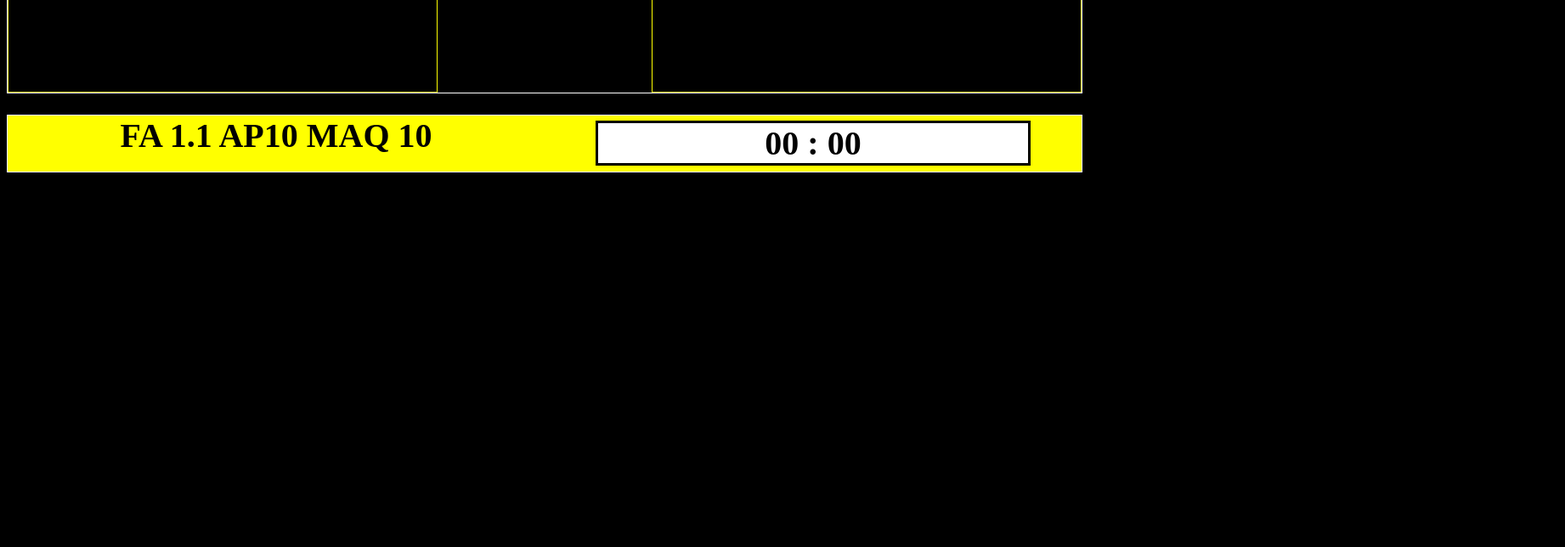
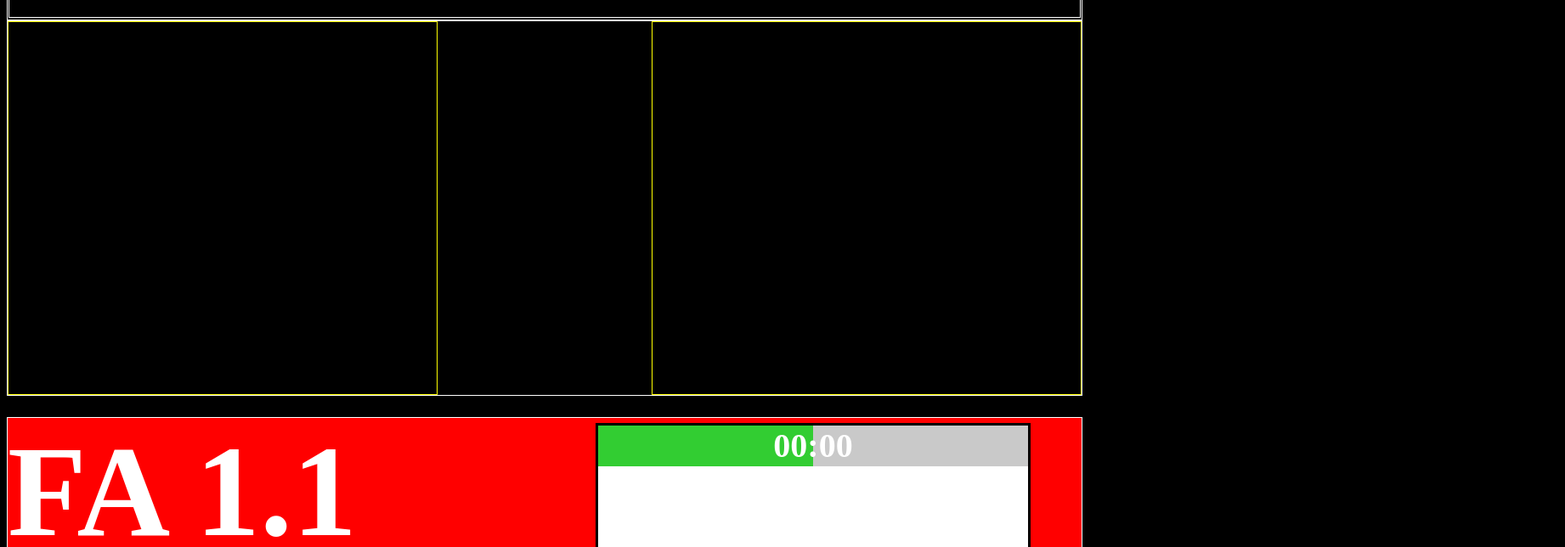
Before and after one commit to hugueds/web-les, an Angular app: page / in a window 1280 px wide. Shown: the part 640-1284 px from the top of the page at 85% size, 1842 px wide, since content can reach past the window. Before the commit the page ends 851 px from the top, so only its background shows below. Built offline with nearby package versions, Linux system fonts and the light colour scheme.

Commit message:
finishing takt bottom

```diff
--- a/src/app/components/footer/footer.component.css
+++ b/src/app/components/footer/footer.component.css
@@ -3,7 +3,7 @@
   margin-top: 2%;
   width: 100%;
   border: 1px solid #FFF;
-    min-height: 5vh;
+  min-height: 3vh;
   font-weight: bold;
   color: white;
   display: flex;
@@ -12,8 +12,11 @@
 .footer__message {
   display: flex;
   flex: 1 0 50%;
-    font-size: 5vh;
+  font-size: 9.5em;
   justify-content: center;
+  align-items: center;
+  top:0;
+  bottom: 0;
 }
 
 .footer__timer {
@@ -23,13 +26,20 @@
   justify-content: center;
 }
 
-.footer__timer--bar {
+.footer__timer--progress {
   margin: 1% 0 1% 0;
   border: 0.25vw solid #000;
   width: 80%;
-    text-align: center;
   background: #FFF;
 }
+
+.footer__timer--bar {
+  display: flex;
+  width: 80%;
+  background: limegreen;
+  font-size: 1px;
+}
+
 
 .footer--danger {
   color: white;
@@ -40,3 +50,32 @@
   color: black;
   background: yellow;
 }
+
+progress {
+  width: 100%;
+}
+
+.progress {
+  height: 1.2em;
+  width: 100%;
+  background-color: #c9c9c9;
+  position: relative;
+}
+
+.progress:before {
+  content: attr(data-label);
+  font-size: 1em;
+  position: absolute;
+  text-align: center;
+  /* top: 7.5%; */
+  top: 0;
+  bottom: 0;
+  left: 0;
+  right: 0;
+}
+
+.progress .value {
+  background-color: limegreen;
+  display: inline-block;
+  height: 100%;
+}
--- a/src/app/components/footer/footer.component.html
+++ b/src/app/components/footer/footer.component.html
@@ -1,13 +1,15 @@
-<div class="footer footer__wrapper footer--warning">
+<div class="footer footer__wrapper footer--danger">
 
   <div class="footer footer__message">
     FA 1.1 AP10 MAQ 10
   </div>
 
-    <div class="footer footer__timer">
+  <div class="footer__timer">
 
-        <div class="footer footer__timer--bar">
-            00 : 00
+    <div class="footer__timer--progress">
+      <div class="progress" data-label="00:00">
+        <span class="value" style="width:50%;"></span>
+      </div>
     </div>
 
   </div>
--- a/src/app/components/header/header.component.css
+++ b/src/app/components/header/header.component.css
@@ -16,7 +16,7 @@
     margin: 0.5%;
     margin-left: 12%;
     margin-right: 10%;
-    font-size: 2vh;
+    font-size: 5rem;
     /* border: 1px solid white; */
 }
 
@@ -27,7 +27,7 @@
     font-weight: bold;
     flex: 1 1 auto;
     justify-content: space-between;
-    font-size: 5vh;
+    font-size: 10rem;
     margin-left: 10%;
     margin-right: 10%;
 }
--- a/src/app/components/work-station/work-station.component.css
+++ b/src/app/components/work-station/work-station.component.css
@@ -1,7 +1,7 @@
 .work-station__wrapper {
     margin: 0 auto;
     width: 100%;
-    min-height: 60vh;
+    min-height: 55vh;
     border: 1px solid white;
     display: flex;
 }
--- a/src/index.html
+++ b/src/index.html
@@ -6,6 +6,7 @@
   <base href="/">
   <meta name="viewport" content="width=device-width, initial-scale=1">
   <link rel="icon" type="image/x-icon" href="favicon.ico">
+  <!-- <link rel="stylesheet" href="https://www.w3schools.com/w3css/4/w3.css"> -->
 </head>
 <body>
   <app-root></app-root>
```
Lines whose indentation alone changed are shown as unchanged.
